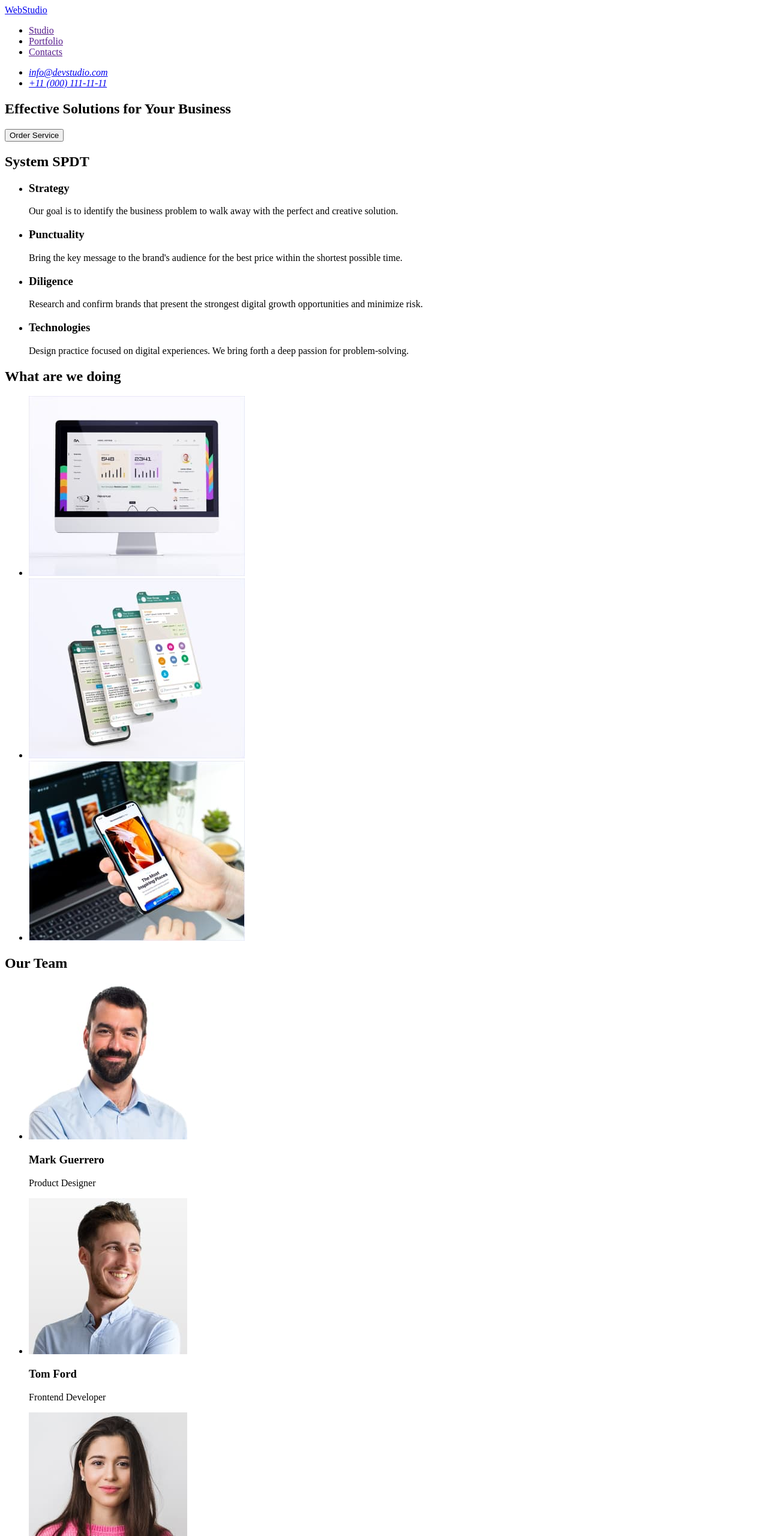
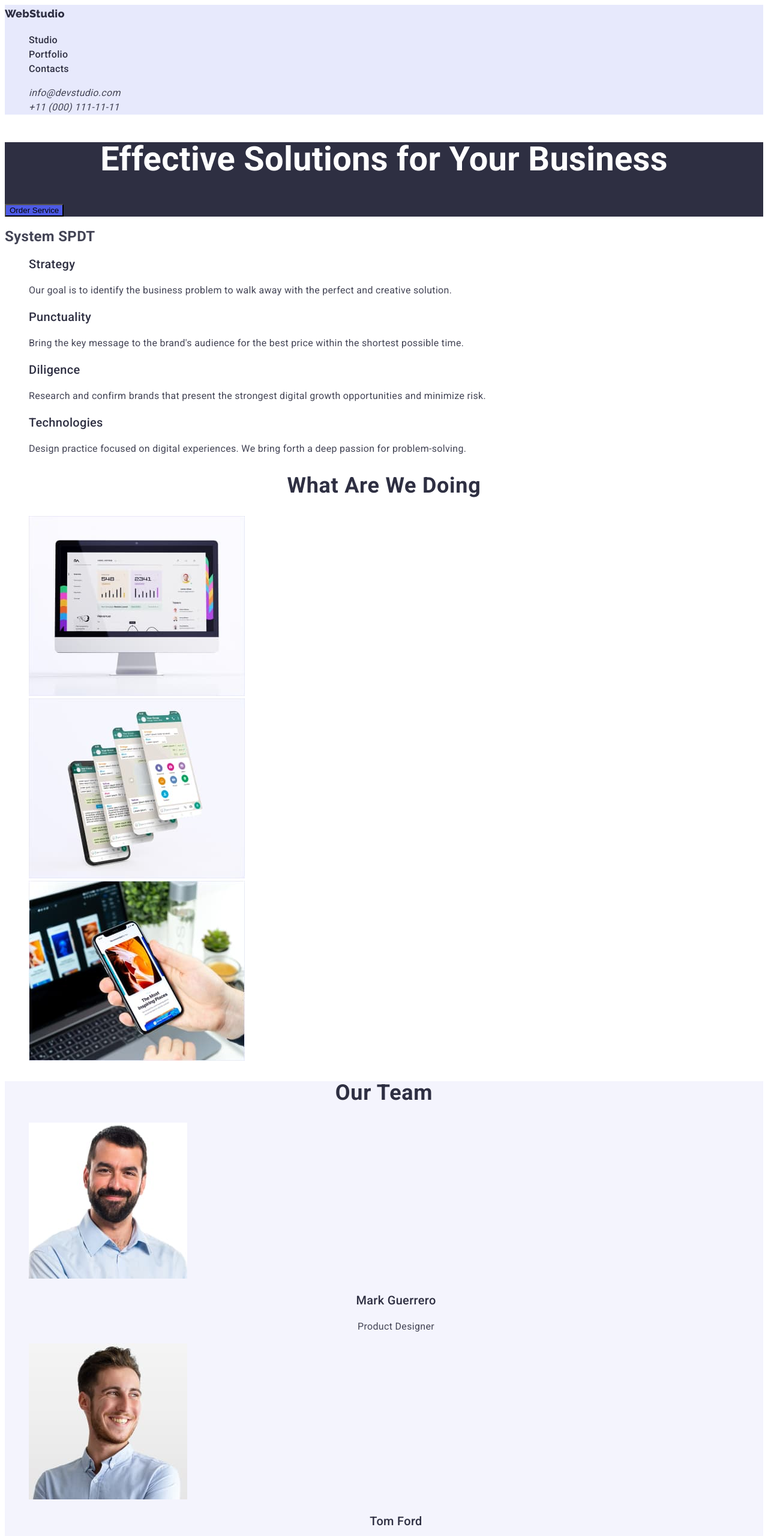
Before and after one commit to DenShtephen/goit-markup-hw-02, a plain HTML site: page index.html in a window 1280 px wide. Shown: the top 2560 px of the page at 60% size. Drawn offline with Linux system fonts and the light colour scheme.

Commit message:
end index html file

```diff
--- /dev/null
+++ b/css/styles.css
@@ -0,0 +1,157 @@
+/* Кольра до макету.
+Text big and footer and heder:#2E2F42
+Fon 1:#E5E5E5
+Fon 2:#F4F4FD
+Text small:#434455
+Logo:#4D5AE5
+*/
+
+:root{
+    --Text-of-page:#2E2F42;
+    }
+:root{
+    --Text-of-small: #434455;
+}
+/* Badik */
+body{
+    color:#434455;
+    background-color: #ffffff;
+    font-family: 'Roboto', sans-serif;
+    letter-spacing: 0.02em;
+}
+.list{
+list-style: none;
+}
+/*ALL HEAD*/
+.head{
+    background-color: #E7E9FC;
+}
+.head .logo{
+    color: #2E2F42;
+    font-family: 'Raleway';
+        font-weight: 800;
+        font-size: 18px;
+        line-height: 1.7;
+        text-decoration: none;
+}
+.head .head-main:active,
+.head .head-main:focus{
+color:#404BBF;
+}
+.head-main{
+   color: var(--Text-of-page);
+
+        font-weight: 500;
+        font-size: 16px;
+        line-height: 1.5;
+        text-decoration: none;
+}
+.head .head-email:active,
+.head .head-email:focus{
+    color: #404BBF;
+}
+.head-email{
+ color: var(--Text-of-small);
+
+    font-weight: 400;
+    font-size: 16px;
+    line-height: 1.5;
+    text-decoration: none;
+}
+.head-phone{
+    color: var(--Text-of-small);
+    font-weight: 400;
+        font-size: 16px;
+        line-height: 1.5;
+        text-decoration: none;
+}
+/*Hero*/
+.hero{
+    background-color: var(--Text-of-page);
+}
+.hero-text{
+    color: #ffffff;
+
+        font-weight: 700;
+        font-size: 56px;
+        line-height: 1;
+        text-align: center;
+}
+/*Sections*/
+.section-main{
+    color: var(--Text-of-page);
+        font-weight: 500;
+        font-size: 20px;
+        line-height: 1.2;
+}
+.section-text{
+    color: var(--Text-of-small);
+        font-weight: 400;
+        font-size: 16px;
+        line-height: 1.5;
+}
+.text{
+    color: #2E2F42;
+    font-weight: 700;
+        font-size: 36px;
+        line-height: 1.1;
+        text-align: center;
+        letter-spacing: 0.02em;
+        text-transform: capitalize;
+}
+.section-dad{
+    background-color: #F4F4FD;
+}
+.section-dad-main{
+    color: var(--Text-of-page);
+    font-weight: 700;
+        font-size: 36px;
+        line-height: 1.1;
+        text-align: center;
+        letter-spacing: 0.02em;
+        text-transform: capitalize;
+}
+.section-dad-title{
+    color: var(--Text-of-page);
+font-weight: 500;
+    font-size: 20px;
+    line-height: 1.2;
+    text-align: center;
+}
+.section-dad-text{
+    color: var(--Text-of-small);
+    font-weight: 400;
+        font-size: 16px;
+        line-height: 1.5;
+        text-align: center;
+}
+.footer{
+    background-color: var(--Text-of-page);
+}
+.footer-logo{
+    color: #F4F4FD;
+        font-weight: 800;
+        font-size: 18px;
+        line-height: 1.7;
+        display: flex;
+        align-items: center;
+        letter-spacing: 0.03em;
+        text-transform: uppercase;
+}
+.footer-text{
+    color: #F4F4FD;
+        font-weight: 400;
+        font-size: 16px;
+        line-height: 1.5;
+}
+
+/*Button sett*/
+
+.button-main{
+    background-color: #4D5AE5;
+    cursor: pointer
+}
+.button-main:hover,
+.button-main:focus{
+background-color: #404BBF;
+}
--- a/index.html
+++ b/index.html
@@ -5,101 +5,106 @@
     <meta http-equiv="X-UA-Compatible" content="IE=edge">
     <meta name="viewport" content="width=device-width, initial-scale=1.0">
     <title>Document</title>
+    <link rel="stylesheet" href="./css/styles.css">
+    <link rel="preconnect" href="https://fonts.googleapis.com">
+    <link rel="preconnect" href="https://fonts.gstatic.com" crossorigin>
+    <link href="https://fonts.googleapis.com/css2?family=Raleway:wght@800&family=Roboto:wght@400;500;700;900&display=swap"
+    rel="stylesheet">
 </head>
 <body>
 <!--Main Info-->
-<header>
+<header class="head">
 <nav>
 
-<a href="./index.html">WebStudio</a>
-<ul>
+<a class="logo" href="./index.html">WebStudio</a>
+<ul class="list">
 
-<li><a href="">Studio</a></li>
-<li><a href="">Portfolio</a></li>
-<li><a href="">Contacts</a></li>
+<li><a class="head-main" href="./index.html">Studio</a></li>
+<li><a class="head-main" href="./portfolio.html">Portfolio</a></li>
+<li><a class="head-main" href="">Contacts</a></li>
 </ul>
 </nav>
 <address>
-<ul>
-<li><a href="mailto:info@devstudio.com">info@devstudio.com</a></li>
-<li><a href="tel:+110001111111">+11 (000) 111-11-11</a></li>
+<ul class="list">
+<li><a class="head-email" href="mailto:info@devstudio.com">info@devstudio.com</a></li>
+<li><a class="head-phone" href="tel:+110001111111">+11 (000) 111-11-11</a></li>
 </ul>
 </address>
 </header>
 
 <main>
         <!--Hero-->
-        <section>
-        <h1>Effective Solutions for Your Business</h1>
-        <button type="button" class="button">Order Service</button>
+        <section class="hero">
+        <h1 class="hero-text">Effective Solutions for Your Business</h1>
+        <button type="button" class="button-main">Order Service</button>
         </section>
 
         <!--SPDT-->
-        <section>
+        <section class="section">
             <h2>System SPDT</h2>
-            <ul>
+            <ul class="list">
                 <li>
-                    <h3>Strategy</h3>
-                    <p>Our goal is to identify the business
+                    <h3 class="section-main">Strategy</h3>
+                    <p class="section-text">Our goal is to identify the business
                         problem to walk away with the perfect and creative solution.</p>
                 </li>
                 <li>
-                    <h3>Punctuality</h3>
-                    <p>Bring the key message to the brand's audience for the best price within the shortest possible time.</p>
+                    <h3 class="section-main">Punctuality</h3>
+                    <p class="section-text">Bring the key message to the brand's audience for the best price within the shortest possible time.</p>
                 </li>
                 <li>
-                    <h3>Diligence</h3>
-                    <p>Research and confirm brands that present the strongest digital growth opportunities and minimize risk.
+                    <h3 class="section-main">Diligence</h3>
+                    <p class="section-text">Research and confirm brands that present the strongest digital growth opportunities and minimize risk.
                     </p>
                 </li>
                 <li>
-                    <h3>Technologies</h3>
-                    <p>Design practice focused on digital experiences. We bring forth a deep passion for problem-solving.</p>
+                    <h3 class="section-main">Technologies</h3>
+                    <p class="section-text">Design practice focused on digital experiences. We bring forth a deep passion for problem-solving.</p>
                 </li>
             </ul>
         </section>
         <!--What are we doing-->
         <section>
-            <h2>What are we doing</h2>
-            <ul>
+            <h2 class="text">What are we doing</h2>
+            <ul class="list">
                 <li><img src="./images/comp.jpg" alt="Mac staying on the table" width="360"></li>
                 <li><img src="./images/teleph.jpg" alt="Browsing in Iphone" width="360"></li>
                 <li><img src="./images/telephcomp.jpg" alt="A person holds an iPhone in her hand with an open article and a Macbook in the background" width="360"></li>
             </ul>
         </section>
         <!--Our Team-->
-        <section>
-            <h2>Our Team</h2>
-            <ul>
+        <section class="section-dad">
+            <h2 class="section-dad-main">Our Team</h2>
+            <ul class="list">
                 <li>
 
                     <img src="./images/Bob.jpg" alt="Man with beautiful beard" width="264">
-                    <h3>Mark Guerrero</h3>
-                    <p>Product Designer</p>
+                    <h3 class="section-dad-title">Mark Guerrero</h3>
+                    <p class="section-dad-text">Product Designer</p>
                 </li>
                 <li>
                     <img src="./images/Devid.jpg" alt="Man with beautiful smile" width="264">
-                    <h3>Tom Ford</h3>
-                    <p>Frontend Developer</p>
+                    <h3 class="section-dad-title">Tom Ford</h3>
+                    <p class="section-dad-text">Frontend Developer</p>
                 </li>
                 <li>
                     <img src="./images/Ana.jpg" alt="beautiful girl" width="264">
-                    <h3>Camila Garcia</h3>
-                    <p>Marketing</p>
+                    <h3 class="section-dad-title">Camila Garcia</h3>
+                    <p class="section-dad-text">Marketing</p>
                 </li>
                 <li>
                     <img src="./images/Ara.jpg" alt="Man with big smaile and graj shirt" width="264">
-                    <h3>Daniel Wilson</h3>
-                    <p>UI Designer</p>
+                    <h3 class="section-dad-title">Daniel Wilson</h3>
+                    <p class="section-dad-text">UI Designer</p>
                 </li>
             </ul>
         </section>
         <!--footer-->
 </main>
 <!--Footer-->
-    <footer>
-<a href="./index.html">WebStudio</a>
-<p>Increase the flow of customers and sales for your business with digital marketing & growth solutions.</p>
+    <footer class="footer">
+<a class="footer-logo" href="./index.html">WebStudio</a>
+<p class="footer-text">Increase the flow of customers and sales for your business with digital marketing & growth solutions.</p>
     </footer>
 </body>
 </html>
```
Also changed, not shown: portfolio.html (added, +108 -0 lines), images/Bankapp.jpg (added), images/cardrive.jpg (added), images/cupcoffe.jpg (added), images/laptop.jpg (added), images/nightphone.jpg (added), images/scancode.jpg (added), images/smile.jpg (added), images/teh.jpg (added), images/woomanveg.jpg (added).
